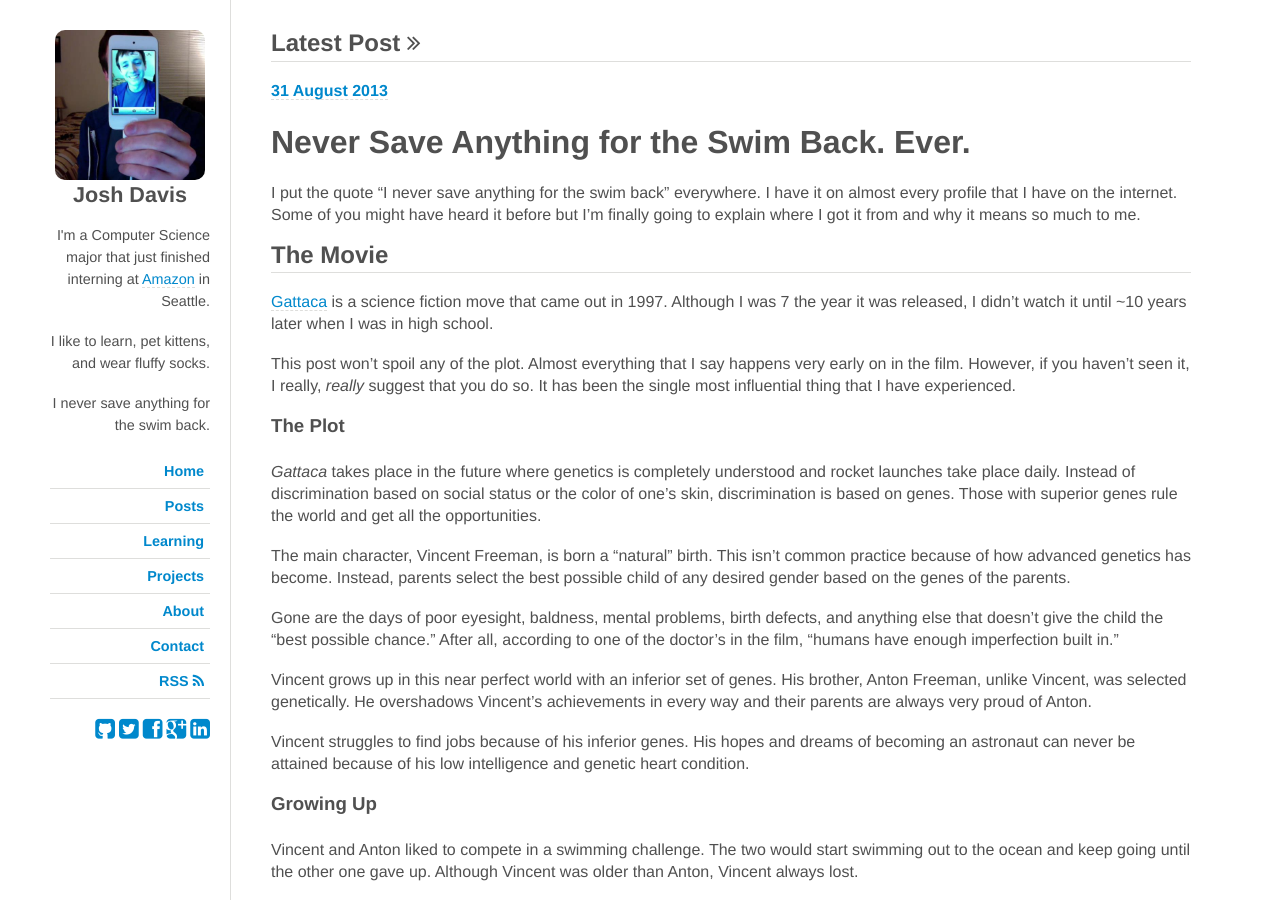
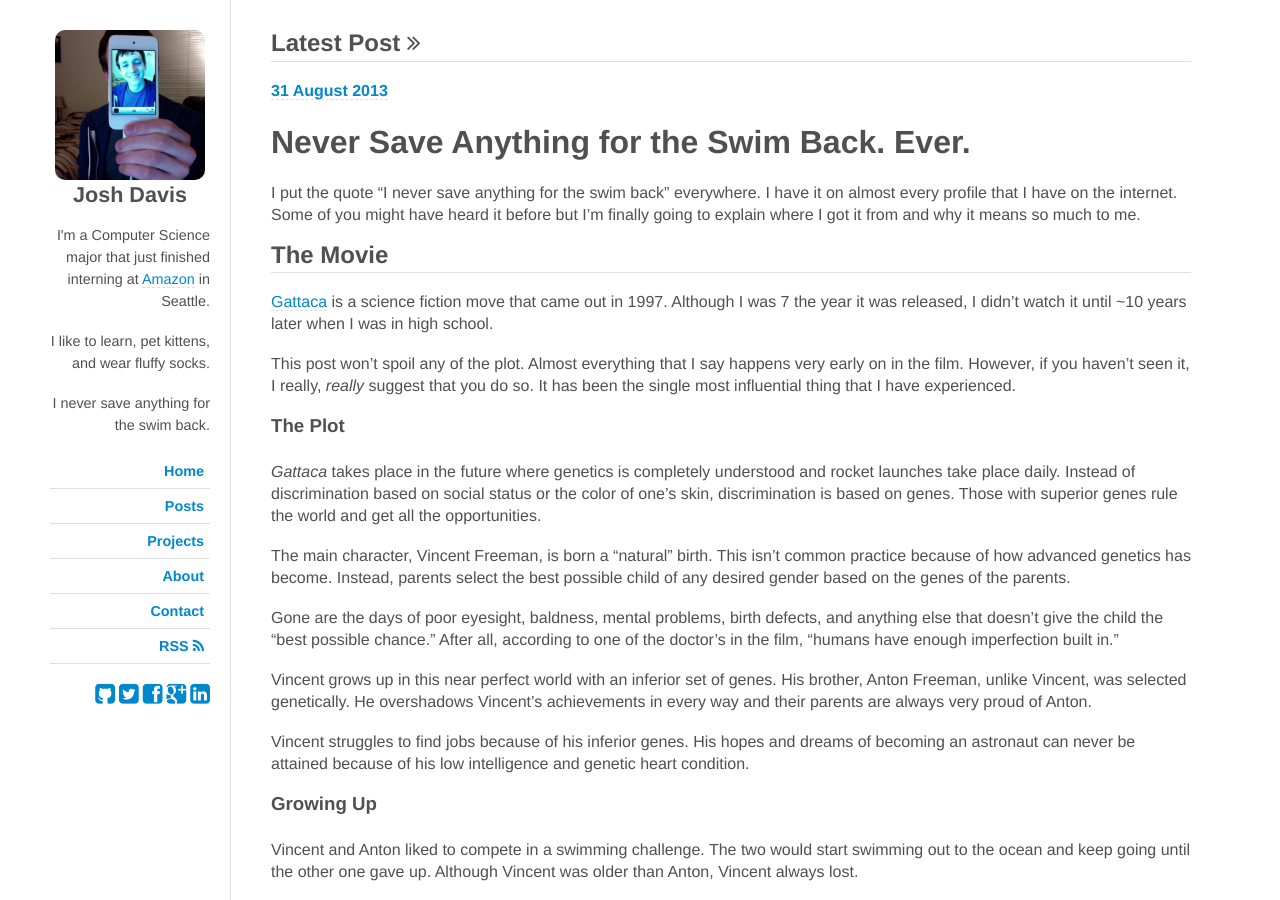
Before and after one commit to jdavis/jdavis.github.com, a Jekyll site: the page built from index.html, in a window 1280 px wide and 900 px high. Built offline with Jekyll 4.4.1, drawn with Linux system fonts in a browser that asks for light colours; some web fonts are replaced; Markdown is read by kramdown in place of the engine named in the settings.

Commit message:
Remove Learning link

```diff
--- a/_layouts/default.html
+++ b/_layouts/default.html
@@ -51,7 +51,6 @@
                 <ul>
                     <li><a href="/">Home</a></li>
                     <li><a href="/posts/">Posts</a></li>
-                    <li><a href="/learning/">Learning</a></li>
                     <li><a href="/projects/">Projects</a></li>
                     <li><a href="/about/">About</a></li>
                     <li><a href="/about/#contact">Contact</a></li>
```
